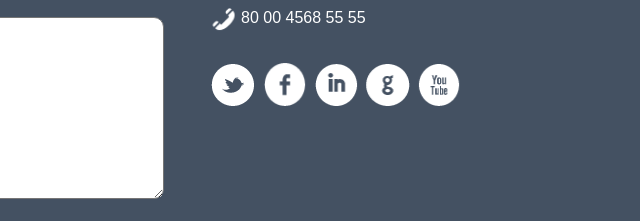
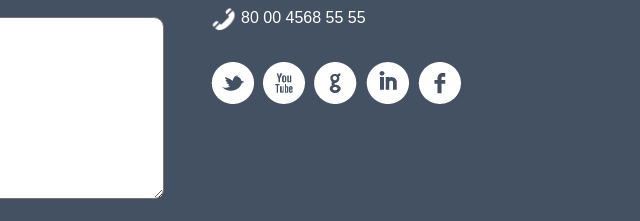
Before and after one commit to bmw81/GB_HTML5_Temp1, a plain HTML site: page index.html in a window 1280 px wide. Shown: the part 3004-3225 px from the top of the page, 640-1280 px from the left. Drawn offline with Linux system fonts and the light colour scheme.

Commit message:
Спрайт для иконок соц.сетей

```diff
--- a/css/style.css
+++ b/css/style.css
@@ -237,6 +237,17 @@ figure img {
     clear:both;
 }
 
+.reviews-column:after {
+    content: "";
+    display: block;
+    width: 100%;
+    clear: both;
+}
+
+.reviews-column :nth-child(3) .reviews-article-div {
+    margin: 0 0 0 105px;
+    }
+
 .prices {
     min-height: 655px;
     margin: 0 auto;
@@ -439,6 +450,40 @@ address {
     box-sizing: border-box;
   }
 
+.footer-contacts-net {
+    width: 43px;
+    height: 42px;
+    background-image: url(../img/social_buttons.png);
+}
+
+.footer-contacts-net:nth-of-type(2) {
+    width: 42px;
+    height: 42px;
+    background-image: url(../img/social_buttons.png);
+    background-position: 42px 0;
+}
+
+.footer-contacts-net:nth-of-type(3) {
+    width: 43px;
+    height: 42px;
+    background-image: url(../img/social_buttons.png);
+    background-position: 91px 0;
+}
+
+.footer-contacts-net:nth-of-type(4) {
+    width: 43px;
+    height: 42px;
+    background-image: url(../img/social_buttons.png);
+    background-position: 142px 0;
+}
+
+.footer-contacts-net:nth-of-type(5) {
+    width: 43px;
+    height: 42px;
+    background-image: url(../img/social_buttons.png);
+    background-position: 191px 0;
+}
+
 .footer-rights p{
     text-align: center;
     font-size: 12px;
--- a/index.html
+++ b/index.html
@@ -103,9 +103,7 @@
             </figure>
         </section>
         <section class="reviews">
-            <h2>
-                Reviews
-            </h2>
+            <h2>Reviews</h2>
             <div class="reviews-column">
                 <article class="reviews-article">
                     <img src="#" alt="author" width="77" height="77" class="reviews-image">
@@ -218,19 +216,19 @@
                     <span class="main-footer-contacts-link link4">80 00 4568 55 55</span>
                     <div class="footer-contacts-icons">
                         <a href="#" class="footer-contacts-net">
-                            <img src="img/twitter.png" alt="twitter" width="44" height="45">
+                            <!-- <img src="img/twitter.png" alt="twitter" width="44" height="45"> -->
                         </a>
                         <a href="#" class="footer-contacts-net">
-                            <img src="img/facebook.png" alt="facebook" width="44" height="45">
+                            <!-- <img src="img/facebook.png" alt="facebook" width="44" height="45"> -->
                         </a>
                         <a href="#" class="footer-contacts-net">
-                            <img src="img/instagram.png" alt="instagram" width="44" height="45">
+                            <!-- <img src="img/instagram.png" alt="instagram" width="44" height="45"> -->
                         </a>
                         <a href="#" class="footer-contacts-net">
-                            <img src="img/google.png" alt="google" width="44" height="45">
+                            <!-- <img src="img/google.png" alt="google" width="44" height="45"> -->
                         </a>
                         <a href="#" class="footer-contacts-net">
-                            <img src="img/youtube.png" alt="youtube" width="44" height="45">
+                            <!-- <img src="img/youtube.png" alt="youtube" width="44" height="45"> -->
                         </a>
                     </div>
                 </address>
```
Also changed, not shown: img/social_buttons.png (added).
